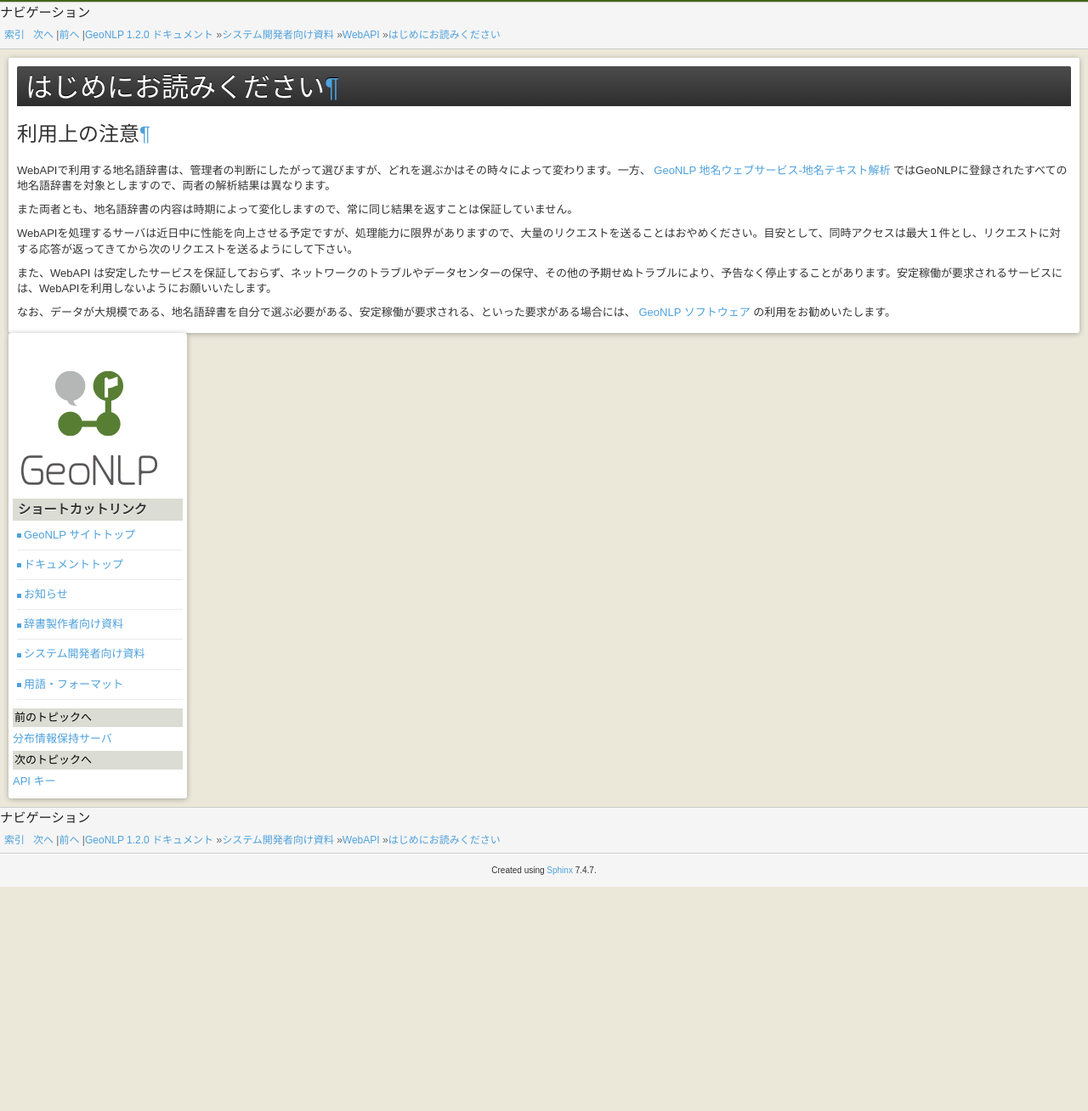
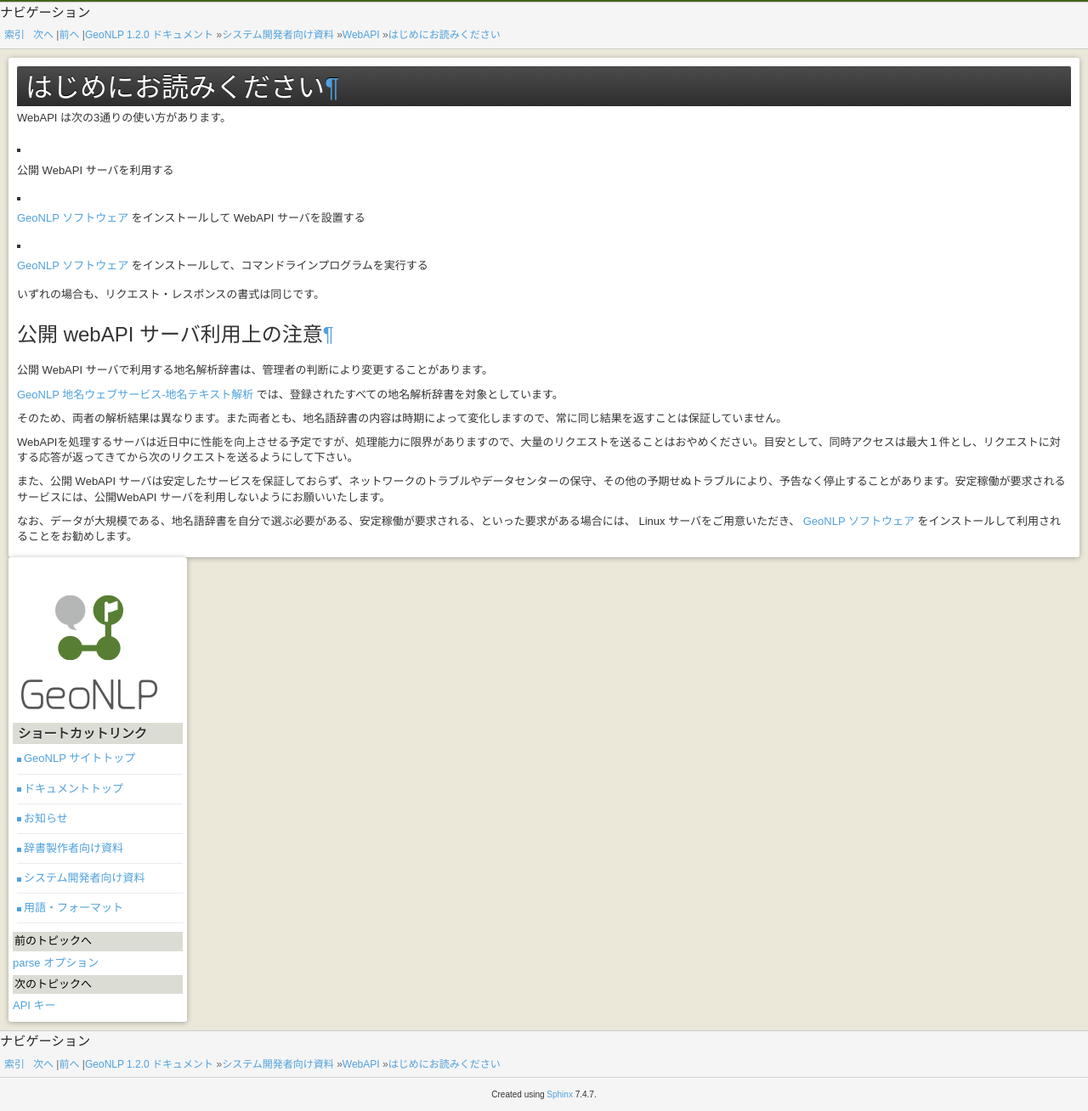
Before and after one commit to t-sagara/geonlp-document, a Sphinx documentation site: the page built from source/system_developers/webapi/readme_first.rst, in a window 1280 px wide. Shown: the whole page at 85% size. Built offline with Sphinx 7.4.7, drawn with Linux system fonts in a browser that asks for light colours; before the commit the page ends 1044 px from its top, so only the background shows below that.

Commit message:
追加修正。

```diff
--- a/source/system_developers/webapi/readme_first.rst
+++ b/source/system_developers/webapi/readme_first.rst
@@ -4,15 +4,26 @@
 はじめにお読みください
 ================================================
 
-利用上の注意
+WebAPI は次の3通りの使い方があります。
+
+* 公開 WebAPI サーバを利用する
+* :ref:`software_index` をインストールして WebAPI サーバを設置する
+* :ref:`software_index` をインストールして、コマンドラインプログラムを実行する
+
+いずれの場合も、リクエスト・レスポンスの書式は同じです。
+
+公開 webAPI サーバ利用上の注意
 ================================================
 
-WebAPIで利用する地名語辞書は、管理者の判断にしたがって選びますが、どれを選ぶかはその時々によって変わります。一方、 `GeoNLP 地名ウェブサービス-地名テキスト解析 <https://dias.ex.nii.ac.jp/geonlp/search>`_ ではGeoNLPに登録されたすべての地名語辞書を対象としますので、両者の解析結果は異なります。
+公開 WebAPI サーバで利用する地名解析辞書は、管理者の判断により変更することがあります。
 
-また両者とも、地名語辞書の内容は時期によって変化しますので、常に同じ結果を返すことは保証していません。
+`GeoNLP 地名ウェブサービス-地名テキスト解析
+<https://dias.ex.nii.ac.jp/geonlp/search>`_ では、登録されたすべての地名解析辞書を対象としています。
+
+そのため、両者の解析結果は異なります。また両者とも、地名語辞書の内容は時期によって変化しますので、常に同じ結果を返すことは保証していません。
 
 WebAPIを処理するサーバは近日中に性能を向上させる予定ですが、処理能力に限界がありますので、大量のリクエストを送ることはおやめください。目安として、同時アクセスは最大１件とし、リクエストに対する応答が返ってきてから次のリクエストを送るようにして下さい。
 
-また、WebAPI は安定したサービスを保証しておらず、ネットワークのトラブルやデータセンターの保守、その他の予期せぬトラブルにより、予告なく停止することがあります。安定稼働が要求されるサービスには、WebAPIを利用しないようにお願いいたします。
+また、公開 WebAPI サーバは安定したサービスを保証しておらず、ネットワークのトラブルやデータセンターの保守、その他の予期せぬトラブルにより、予告なく停止することがあります。安定稼働が要求されるサービスには、公開WebAPI サーバを利用しないようにお願いいたします。
 
-なお、データが大規模である、地名語辞書を自分で選ぶ必要がある、安定稼働が要求される、といった要求がある場合には、 :ref:`software_index` の利用をお勧めいたします。
+なお、データが大規模である、地名語辞書を自分で選ぶ必要がある、安定稼働が要求される、といった要求がある場合には、 Linux サーバをご用意いただき、 :ref:`software_index` をインストールして利用されることをお勧めします。
--- a/source/whats_new/software_news.rst
+++ b/source/whats_new/software_news.rst
@@ -11,7 +11,6 @@
 
 1.1.0 以降は対話的な :ref:`software_dic_util` が同梱されていますので、そちらを利用して辞書をダウンロード、インストールしてください。
 
-1.2.0 から、API のレスポンスフォーマットが GeoJSON に合わせて変更されたため、従来のプログラムがそのままでは動かない可能性があります。
 
 
 更新履歴
@@ -21,7 +20,10 @@
 
   :ref:`webapi_parse_option_geotime_filter` を追加
 
-  :ref:`webapi_parse` , :ref:`webapi_parseStructured` API のレスポンスフォーマットを GeoJSON 準拠に変更。
+  :ref:`webapi_parse_option` に "geojson" を追加。true にセットした場合、
+  :ref:`webapi_parse` , :ref:`webapi_parseStructured` API のレスポンスを GeoJSON 準拠の :ref:`webapi_response_feature_collection` に変更できる。
+
+  今後このレスポンス形式を推奨します。
 
 Ver. 1.1.0
 
```
Also changed, not shown: source/system_developers/webapi/index.rst (+4 -5 lines), source/whats_new/webapi_news.rst (+5 -3 lines).
